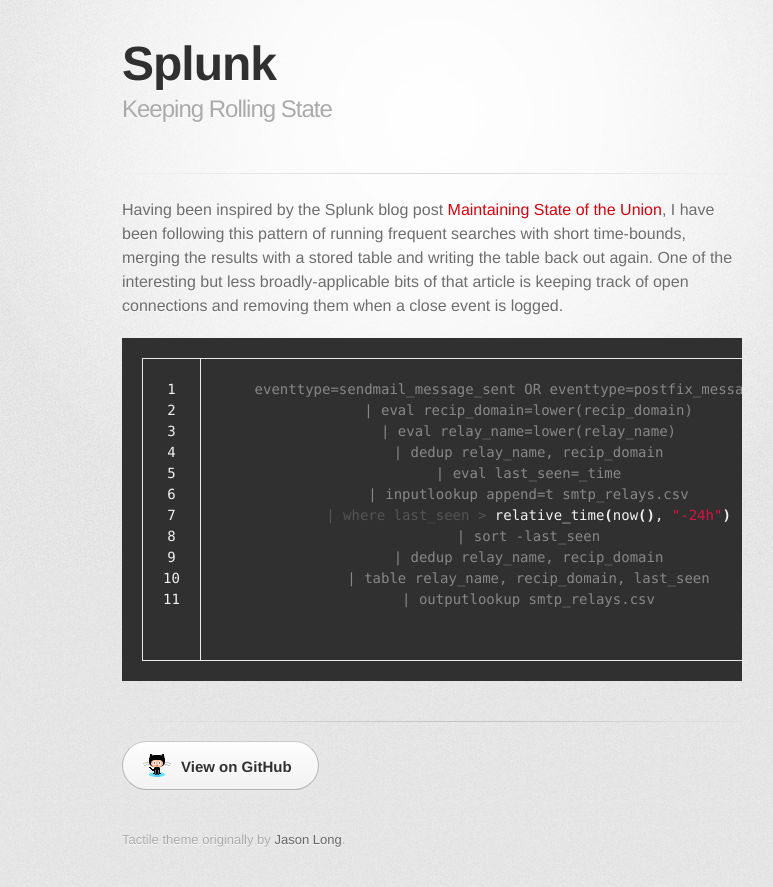
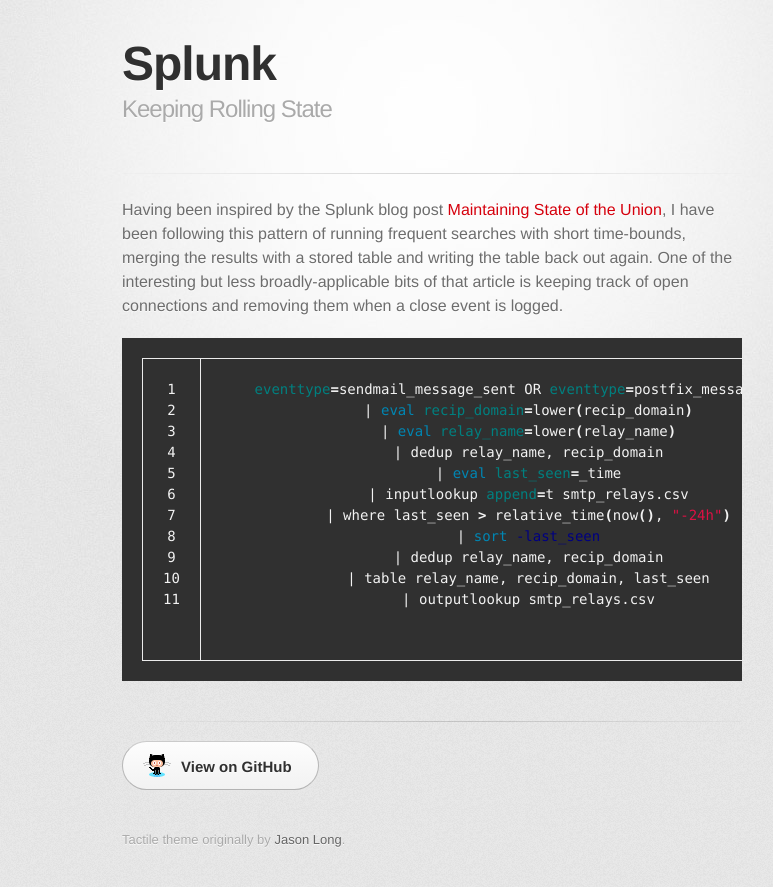
Before and after one commit to wcooley/wcooley.github.io, a Jekyll site: the page built from _posts/2012-10-06-splunk-rolling-state.md, in a window 1280 px wide. Shown: the top 887 px of the page, without its empty margins (208-981 px from the left). Built offline with Jekyll 4.4.1, drawn with Linux system fonts in a browser that asks for light colours; some web fonts are replaced.

Commit message:
Use bash--renders better.

```diff
--- a/_posts/2012-10-06-splunk-rolling-state.md
+++ b/_posts/2012-10-06-splunk-rolling-state.md
@@ -12,7 +12,7 @@ writing the table back out again. One of the interesting but less
 broadly-applicable bits of that article is keeping track of open connections
 and removing them when a close event is logged.
 
-{% highlight console linenos %}
+{% highlight bash linenos %}
     eventtype=sendmail_message_sent OR eventtype=postfix_message_sent
     | eval recip_domain=lower(recip_domain)
     | eval relay_name=lower(relay_name)
```
